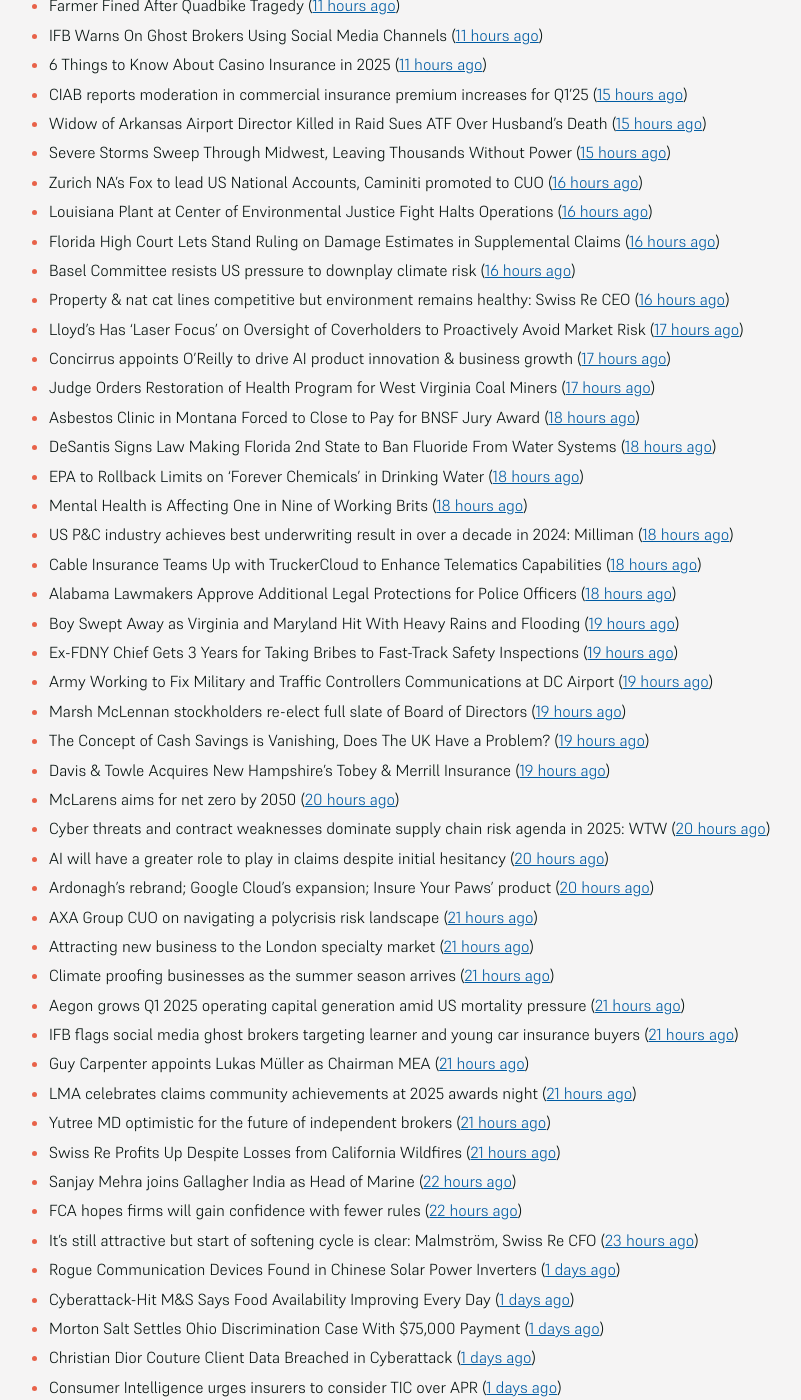
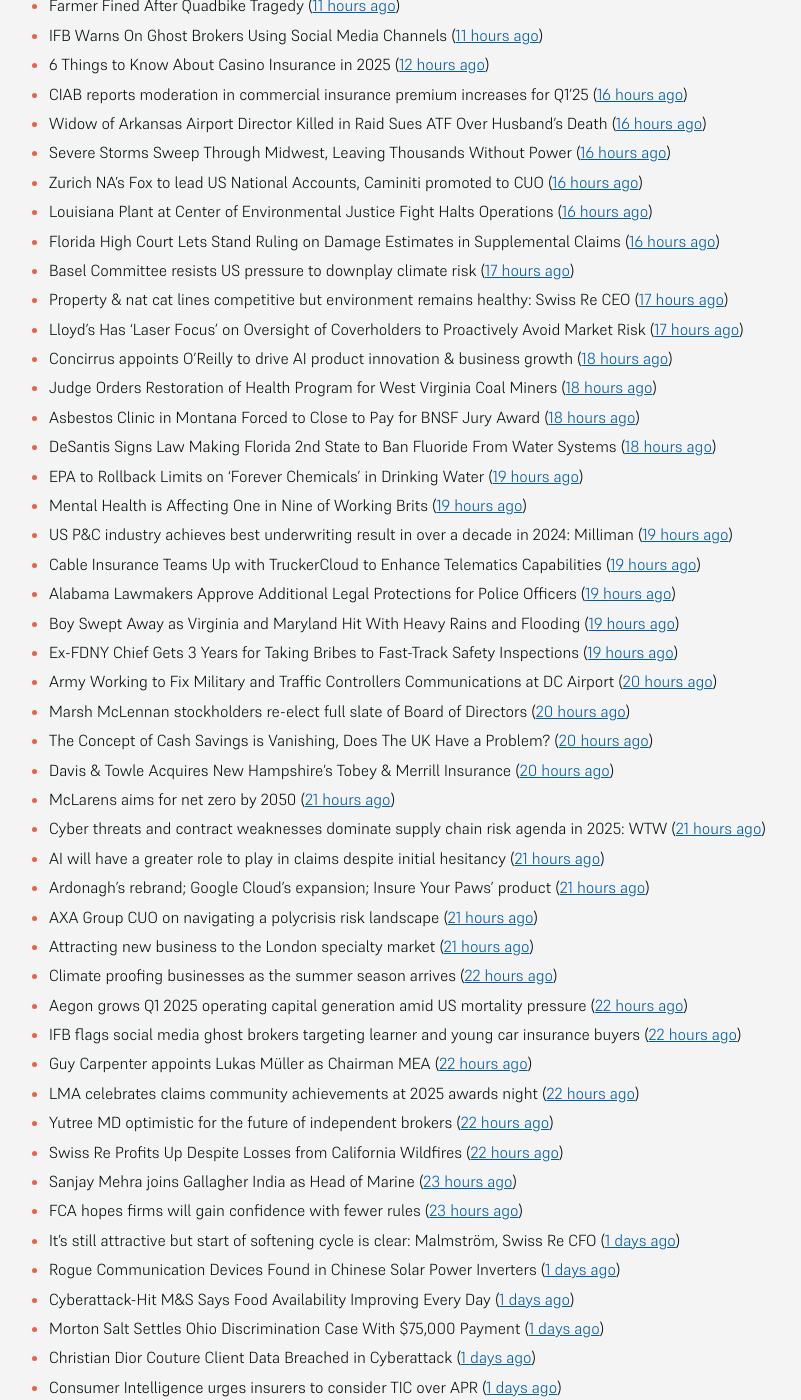
Before and after one commit to mat-0/feeds.thechels.uk, a Jekyll site: the page built from index.md, in a window 1280 px wide and 1400 px high, scrolled down 368 px. Shown: the whole window, without its empty margins (215-1016 px from the left). Built offline with Jekyll 4.4.1, drawn with Linux system fonts in a browser that asks for light colours; some of the changed text lies outside the part shown.

Commit message:
New Feed

```diff
--- a/index.md
+++ b/index.md
@@ -8,52 +8,52 @@ description: Latest Updates
 [Get this as an RSS feed](/feed.rss)
 
 <!-- news_marker starts -->
-- Severe Storm Batters St. Louis, Leaving At Least 4 Dead ([4 hours ago](https://www.insurancejournal.com/news/midwest/2025/05/16/824121.htm))
-- Edison Plans $6.2 Billion Fire-Prevention Plan After LA Blazes ([9 hours ago](https://www.insurancejournal.com/news/west/2025/05/16/824114.htm))
+- Severe Storm Batters St. Louis, Leaving At Least 4 Dead ([5 hours ago](https://www.insurancejournal.com/news/midwest/2025/05/16/824121.htm))
+- Edison Plans $6.2 Billion Fire-Prevention Plan After LA Blazes ([10 hours ago](https://www.insurancejournal.com/news/west/2025/05/16/824114.htm))
 - Guidewire Releases Study on EU Customer Attitudes Towards Insurers ([10 hours ago](https://insurance-edge.net/2025/05/16/guidewire-releases-study-on-eu-customer-attitudes-towards-insurers/))
 - Farmer Fined After Quadbike Tragedy ([11 hours ago](https://insurance-edge.net/2025/05/16/farmer-fined-after-quadbike-tragedy/))
 - IFB Warns On Ghost Brokers Using Social Media Channels ([11 hours ago](https://insurance-edge.net/2025/05/16/ifb-warns-on-ghost-brokers-using-social-media-channels/))
-- 6 Things to Know About Casino Insurance in 2025 ([11 hours ago](https://insurance-edge.net/2025/05/16/6-things-to-know-about-casino-insurance-in-2025/))
-- CIAB reports moderation in commercial insurance premium increases for Q1’25 ([15 hours ago](https://www.reinsurancene.ws/ciab-reports-moderation-in-commercial-insurance-premium-increases-for-q125/))
-- Widow of Arkansas Airport Director Killed in Raid Sues ATF Over Husband’s Death ([15 hours ago](https://www.insurancejournal.com/news/southcentral/2025/05/16/824097.htm))
-- Severe Storms Sweep Through Midwest, Leaving Thousands Without Power ([15 hours ago](https://www.insurancejournal.com/news/midwest/2025/05/16/824092.htm))
+- 6 Things to Know About Casino Insurance in 2025 ([12 hours ago](https://insurance-edge.net/2025/05/16/6-things-to-know-about-casino-insurance-in-2025/))
+- CIAB reports moderation in commercial insurance premium increases for Q1’25 ([16 hours ago](https://www.reinsurancene.ws/ciab-reports-moderation-in-commercial-insurance-premium-increases-for-q125/))
+- Widow of Arkansas Airport Director Killed in Raid Sues ATF Over Husband’s Death ([16 hours ago](https://www.insurancejournal.com/news/southcentral/2025/05/16/824097.htm))
+- Severe Storms Sweep Through Midwest, Leaving Thousands Without Power ([16 hours ago](https://www.insurancejournal.com/news/midwest/2025/05/16/824092.htm))
 - Zurich NA’s Fox to lead US National Accounts, Caminiti promoted to CUO ([16 hours ago](https://www.reinsurancene.ws/zurich-nas-fox-to-lead-us-national-accounts-caminiti-promoted-to-cuo/))
 - Louisiana Plant at Center of Environmental Justice Fight Halts Operations ([16 hours ago](https://www.insurancejournal.com/news/southcentral/2025/05/16/824085.htm))
 - Florida High Court Lets Stand Ruling on Damage Estimates in Supplemental Claims ([16 hours ago](https://www.insurancejournal.com/news/southeast/2025/05/16/824076.htm))
-- Basel Committee resists US pressure to downplay climate risk ([16 hours ago](https://www.dig-in.com/articles/basel-committee-resists-us-pressure-to-downplay-climate-risk))
-- Property & nat cat lines competitive but environment remains healthy: Swiss Re CEO ([16 hours ago](https://www.reinsurancene.ws/property-nat-cat-lines-competitive-but-environment-remains-healthy-swiss-re-ceo/))
+- Basel Committee resists US pressure to downplay climate risk ([17 hours ago](https://www.dig-in.com/articles/basel-committee-resists-us-pressure-to-downplay-climate-risk))
+- Property & nat cat lines competitive but environment remains healthy: Swiss Re CEO ([17 hours ago](https://www.reinsurancene.ws/property-nat-cat-lines-competitive-but-environment-remains-healthy-swiss-re-ceo/))
 - Lloyd’s Has ‘Laser Focus’ on Oversight of Coverholders to Proactively Avoid Market Risk ([17 hours ago](https://www.insurancejournal.com/news/international/2025/05/16/824065.htm))
-- Concirrus appoints O’Reilly to drive AI product innovation & business growth ([17 hours ago](https://www.reinsurancene.ws/concirrus-appoints-oreilly-to-drive-ai-product-innovation-business-growth/))
-- Judge Orders Restoration of Health Program for West Virginia Coal Miners ([17 hours ago](https://www.insurancejournal.com/news/southeast/2025/05/16/824060.htm))
+- Concirrus appoints O’Reilly to drive AI product innovation & business growth ([18 hours ago](https://www.reinsurancene.ws/concirrus-appoints-oreilly-to-drive-ai-product-innovation-business-growth/))
+- Judge Orders Restoration of Health Program for West Virginia Coal Miners ([18 hours ago](https://www.insurancejournal.com/news/southeast/2025/05/16/824060.htm))
 - Asbestos Clinic in Montana Forced to Close to Pay for BNSF Jury Award ([18 hours ago](https://www.insurancejournal.com/news/west/2025/05/16/824055.htm))
 - DeSantis Signs Law Making Florida 2nd State to Ban Fluoride From Water Systems ([18 hours ago](https://www.insurancejournal.com/news/southeast/2025/05/16/824051.htm))
-- EPA to Rollback Limits on ‘Forever Chemicals’ in Drinking Water ([18 hours ago](https://www.insurancejournal.com/news/national/2025/05/16/824047.htm))
-- Mental Health is Affecting One in Nine of Working Brits ([18 hours ago](https://insurance-edge.net/2025/05/16/mental-health-is-affecting-one-in-nine-of-working-brits/))
-- US P&C industry achieves best underwriting result in over a decade in 2024: Milliman ([18 hours ago](https://www.reinsurancene.ws/us-pc-industry-achieves-best-underwriting-result-in-over-a-decade-in-2024-milliman/))
-- Cable Insurance Teams Up with TruckerCloud to Enhance Telematics Capabilities ([18 hours ago](https://www.insurtechinsights.com/cable-insurance-teams-up-with-truckercloud-to-enhance-telematics-capabilities/))
-- Alabama Lawmakers Approve Additional Legal Protections for Police Officers ([18 hours ago](https://www.insurancejournal.com/news/southeast/2025/05/16/824044.htm))
+- EPA to Rollback Limits on ‘Forever Chemicals’ in Drinking Water ([19 hours ago](https://www.insurancejournal.com/news/national/2025/05/16/824047.htm))
+- Mental Health is Affecting One in Nine of Working Brits ([19 hours ago](https://insurance-edge.net/2025/05/16/mental-health-is-affecting-one-in-nine-of-working-brits/))
+- US P&C industry achieves best underwriting result in over a decade in 2024: Milliman ([19 hours ago](https://www.reinsurancene.ws/us-pc-industry-achieves-best-underwriting-result-in-over-a-decade-in-2024-milliman/))
+- Cable Insurance Teams Up with TruckerCloud to Enhance Telematics Capabilities ([19 hours ago](https://www.insurtechinsights.com/cable-insurance-teams-up-with-truckercloud-to-enhance-telematics-capabilities/))
+- Alabama Lawmakers Approve Additional Legal Protections for Police Officers ([19 hours ago](https://www.insurancejournal.com/news/southeast/2025/05/16/824044.htm))
 - Boy Swept Away as Virginia and Maryland Hit With Heavy Rains and Flooding ([19 hours ago](https://www.insurancejournal.com/news/east/2025/05/16/824034.htm))
 - Ex-FDNY Chief Gets 3 Years for Taking Bribes to Fast-Track Safety Inspections ([19 hours ago](https://www.insurancejournal.com/news/east/2025/05/16/824030.htm))
-- Army Working to Fix Military and Traffic Controllers Communications at DC Airport ([19 hours ago](https://www.insurancejournal.com/news/east/2025/05/16/824024.htm))
-- Marsh McLennan stockholders re-elect full slate of Board of Directors ([19 hours ago](https://www.reinsurancene.ws/marsh-mclennan-stockholders-re-elect-full-slate-of-board-of-directors/))
-- The Concept of Cash Savings is Vanishing, Does The UK Have a Problem? ([19 hours ago](https://insurance-edge.net/2025/05/16/the-concept-of-cash-savings-is-vanishing-does-the-uk-have-a-problem/))
-- Davis & Towle Acquires New Hampshire’s Tobey & Merrill Insurance ([19 hours ago](https://www.insurancejournal.com/news/east/2025/05/16/824021.htm))
-- McLarens aims for net zero by 2050 ([20 hours ago](https://www.postonline.co.uk/news/7957770/mclarens-aims-for-net-zero-by-2050))
-- Cyber threats and contract weaknesses dominate supply chain risk agenda in 2025: WTW ([20 hours ago](https://www.reinsurancene.ws/cyber-threats-and-contract-weaknesses-dominate-supply-chain-risk-agenda-in-2025-wtw/))
-- AI will have a greater role to play in claims despite initial hesitancy ([20 hours ago](https://www.postonline.co.uk/broker/7957769/ai-will-have-a-greater-role-to-play-in-claims-despite-initial-hesitancy))
-- Ardonagh’s rebrand; Google Cloud’s expansion; Insure Your Paws’ product ([20 hours ago](https://www.postonline.co.uk/news/7957764/ardonaghs-rebrand-google-clouds-expansion-insure-your-paws-product))
+- Army Working to Fix Military and Traffic Controllers Communications at DC Airport ([20 hours ago](https://www.insurancejournal.com/news/east/2025/05/16/824024.htm))
+- Marsh McLennan stockholders re-elect full slate of Board of Directors ([20 hours ago](https://www.reinsurancene.ws/marsh-mclennan-stockholders-re-elect-full-slate-of-board-of-directors/))
+- The Concept of Cash Savings is Vanishing, Does The UK Have a Problem? ([20 hours ago](https://insurance-edge.net/2025/05/16/the-concept-of-cash-savings-is-vanishing-does-the-uk-have-a-problem/))
+- Davis & Towle Acquires New Hampshire’s Tobey & Merrill Insurance ([20 hours ago](https://www.insurancejournal.com/news/east/2025/05/16/824021.htm))
+- McLarens aims for net zero by 2050 ([21 hours ago](https://www.postonline.co.uk/news/7957770/mclarens-aims-for-net-zero-by-2050))
+- Cyber threats and contract weaknesses dominate supply chain risk agenda in 2025: WTW ([21 hours ago](https://www.reinsurancene.ws/cyber-threats-and-contract-weaknesses-dominate-supply-chain-risk-agenda-in-2025-wtw/))
+- AI will have a greater role to play in claims despite initial hesitancy ([21 hours ago](https://www.postonline.co.uk/broker/7957769/ai-will-have-a-greater-role-to-play-in-claims-despite-initial-hesitancy))
+- Ardonagh’s rebrand; Google Cloud’s expansion; Insure Your Paws’ product ([21 hours ago](https://www.postonline.co.uk/news/7957764/ardonaghs-rebrand-google-clouds-expansion-insure-your-paws-product))
 - AXA Group CUO on navigating a polycrisis risk landscape ([21 hours ago](https://www.insurancebusinessmag.com/uk/news/breaking-news/axa-group-cuo-on-navigating-a-polycrisis-risk-landscape-535921.aspx))
 - Attracting new business to the London specialty market ([21 hours ago](https://www.insurancebusinessmag.com/uk/news/breaking-news/attracting-new-business-to-the-london-specialty-market-535974.aspx))
-- Climate proofing businesses as the summer season arrives ([21 hours ago](https://www.insurancebusinessmag.com/uk/news/catastrophe/climate-proofing-businesses-as-the-summer-season-arrives-535973.aspx))
-- Aegon grows Q1 2025 operating capital generation amid US mortality pressure ([21 hours ago](https://www.insurancebusinessmag.com/uk/news/breaking-news/aegon-grows-q1-2025-operating-capital-generation-amid-us-mortality-pressure-535972.aspx))
-- IFB flags social media ghost brokers targeting learner and young car insurance buyers ([21 hours ago](https://www.insurancebusinessmag.com/uk/news/auto-motor/ifb-flags-social-media-ghost-brokers-targeting-learner-and-young-car-insurance-buyers-535971.aspx))
-- Guy Carpenter appoints Lukas Müller as Chairman MEA ([21 hours ago](https://www.reinsurancene.ws/guy-carpenter-appoints-lukas-muller-as-chairman-mea/))
-- LMA celebrates claims community achievements at 2025 awards night ([21 hours ago](https://www.insurancebusinessmag.com/uk/news/claims/lma-celebrates-claims-community-achievements-at-2025-awards-night-535970.aspx))
-- Yutree MD optimistic for the future of independent brokers ([21 hours ago](https://www.postonline.co.uk/news/7957767/yutree-md-optimistic-for-the-future-of-independent-brokers))
-- Swiss Re Profits Up Despite Losses from California Wildfires ([21 hours ago](https://www.insurancejournal.com/news/international/2025/05/16/824017.htm))
-- Sanjay Mehra joins Gallagher India as Head of Marine ([22 hours ago](https://www.reinsurancene.ws/sanjay-mehra-joins-gallagher-india-as-head-of-marine/))
-- FCA hopes firms will gain confidence with fewer rules ([22 hours ago](https://www.postonline.co.uk/news/7957766/fca-hopes-firms-will-gain-confidence-with-fewer-rules))
-- It’s still attractive but start of softening cycle is clear: Malmström, Swiss Re CFO ([23 hours ago](https://www.reinsurancene.ws/its-still-attractive-but-start-of-softening-cycle-is-clear-malmstrom-swiss-re-cfo/))
+- Climate proofing businesses as the summer season arrives ([22 hours ago](https://www.insurancebusinessmag.com/uk/news/catastrophe/climate-proofing-businesses-as-the-summer-season-arrives-535973.aspx))
+- Aegon grows Q1 2025 operating capital generation amid US mortality pressure ([22 hours ago](https://www.insurancebusinessmag.com/uk/news/breaking-news/aegon-grows-q1-2025-operating-capital-generation-amid-us-mortality-pressure-535972.aspx))
+- IFB flags social media ghost brokers targeting learner and young car insurance buyers ([22 hours ago](https://www.insurancebusinessmag.com/uk/news/auto-motor/ifb-flags-social-media-ghost-brokers-targeting-learner-and-young-car-insurance-buyers-535971.aspx))
+- Guy Carpenter appoints Lukas Müller as Chairman MEA ([22 hours ago](https://www.reinsurancene.ws/guy-carpenter-appoints-lukas-muller-as-chairman-mea/))
+- LMA celebrates claims community achievements at 2025 awards night ([22 hours ago](https://www.insurancebusinessmag.com/uk/news/claims/lma-celebrates-claims-community-achievements-at-2025-awards-night-535970.aspx))
+- Yutree MD optimistic for the future of independent brokers ([22 hours ago](https://www.postonline.co.uk/news/7957767/yutree-md-optimistic-for-the-future-of-independent-brokers))
+- Swiss Re Profits Up Despite Losses from California Wildfires ([22 hours ago](https://www.insurancejournal.com/news/international/2025/05/16/824017.htm))
+- Sanjay Mehra joins Gallagher India as Head of Marine ([23 hours ago](https://www.reinsurancene.ws/sanjay-mehra-joins-gallagher-india-as-head-of-marine/))
+- FCA hopes firms will gain confidence with fewer rules ([23 hours ago](https://www.postonline.co.uk/news/7957766/fca-hopes-firms-will-gain-confidence-with-fewer-rules))
+- It’s still attractive but start of softening cycle is clear: Malmström, Swiss Re CFO ([1 days ago](https://www.reinsurancene.ws/its-still-attractive-but-start-of-softening-cycle-is-clear-malmstrom-swiss-re-cfo/))
 - Rogue Communication Devices Found in Chinese Solar Power Inverters ([1 days ago](https://www.insurancejournal.com/news/international/2025/05/16/824006.htm))
 - Cyberattack-Hit M&S Says Food Availability Improving Every Day ([1 days ago](https://www.insurancejournal.com/news/international/2025/05/16/824002.htm))
 - Morton Salt Settles Ohio Discrimination Case With $75,000 Payment ([1 days ago](https://www.insurancejournal.com/news/midwest/2025/05/16/823999.htm))
```
Also changed, not shown: other parts of index.md (+2 -2 lines).
